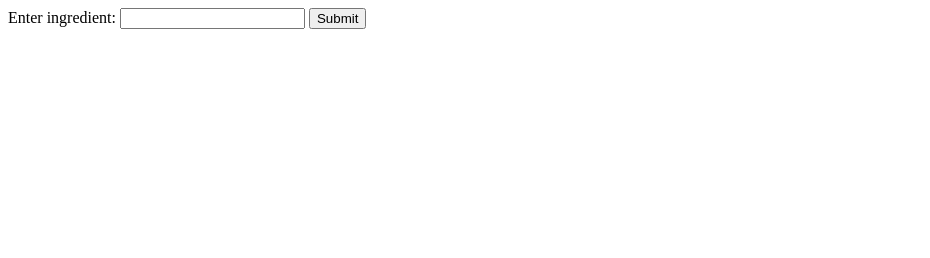
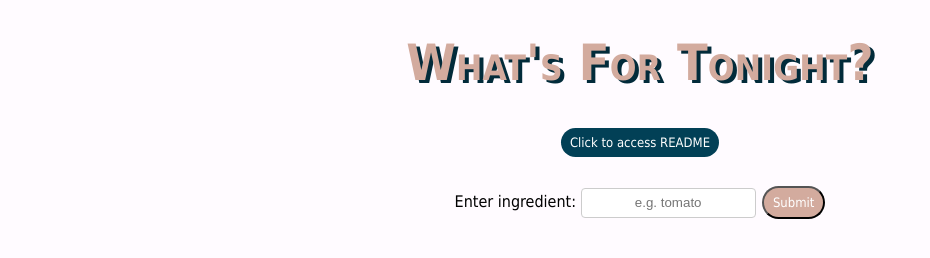
Before and after one commit to ankoanju/Comp20-Assignment10, a plain HTML site: page index.html in a window 1280 px wide. Shown: the whole page, without its empty margins (0-930 px from the left). Drawn offline with Linux system fonts and the light colour scheme.

Commit message:
Add files via upload

```diff
--- a/index.html
+++ b/index.html
@@ -3,6 +3,23 @@
 <head>
 	<title> Assignment 10: API Fun! </title>
 	<meta charset="utf-8"/>
+	<link rel = "stylesheet" type = "text/css" href = "main.css">
+	<style type = "text/css">
+		.grid {
+			color: #022B3A;
+			padding: 1rem;
+			height: 10em;
+			font-size: 25px;
+		}
+
+		.container {
+			max-width: 1200px;
+			margin: 0 auto;
+			display: grid;
+			grid-gap: 1rem;
+			grid-template-columns: repeat(auto-fit, minmax(250px, 1fr));
+		}
+	</style>
 	<script>
 		function getRecipe() {
 			var ingredient = document.getElementById("ingredient").value;
@@ -13,7 +30,7 @@
 				var request = new XMLHttpRequest();
 
 				// Set URL for the AJAX request to be the JSON file
-				request.open("GET", "http://www.recipepuppy.com/api/?q="+ingredient, true);
+				request.open("GET", "https://www.themealdb.com/api/json/v1/1/filter.php?i="+ingredient+"&APPID=1", true);
 
 				// Set up event handler/callback
 				request.onreadystatechange = function getData() {
@@ -21,46 +38,53 @@
 					// Option 1: readyState 4 means done; status 200 means ok
 					if ( request.readyState == 4 && request.status == 200 ) {
 						// Success!
-						console.log("are you here");
-						var recipes = JSON.parse(request.responseText);
-						document.getElementById("displaying").innerHTML = recipes["title"];
+						result = request.responseText;
+						var recipes = JSON.parse( result );
 
+						var mealnames = "<div class = 'container'>";
+
+						if ( recipes["meals"] != null ) {
+							for ( i = 0; i < recipes["meals"].length; i++ ) {
+								mealnames += "<div class = 'grid'>" + recipes["meals"][i]["strMeal"] + "<br />" + "<img src = '" + recipes["meals"][i]["strMealThumb"] + "' height='200'>" + "</div>";
+							}
+							mealnames += "</div>";
+							document.getElementById("displaying").innerHTML = mealnames;
+						} else {
+							document.getElementById("displaying").innerHTML = "Sorry, no recipes found :(";
+						}
+
+					// Option 2: if status is not 200, something is wrong.
 					} else if (request.readyState == 4 && request.status != 200) {
-						console.log(request.readyState + " " + request.status);
 						document.getElementById("displaying").innerHTML = "Error.";
 
-					}else if (request.readyState == 3) {
+					// Option 3: readyState 3 means loading
+					} else if (request.readyState == 3) {
 						document.getElementById("displaying").innerHTML = "Still loading... try again!";
 
+					// Option 4: if status is 404 it is forbidden and if 404 page not found
+					} else if (request.status > 400 ) {
+						document.getElementById("displaying").innerHTML = "Sorry, no recipes found";
 					}
 				}
-
 
 			}
 			// Fire off the HTTP request
 			request.send();
 
-
 		}
-
-
-
 
 	</script>
 </head>
 
 <body>
-	<label for = "ingredient"> Enter ingredient: </label>
-	<input type = "text" id = "ingredient">
-	<input type = "submit" onclick = "getRecipe();">
+
+	<h1> What's For Tonight?</h1>
+	<a href="readme.html" class = "linked"> Click to access README</a> <br /> <br />
+
+	<label for = "ingredient" class = "labtext"> Enter ingredient: </label>
+	<input type = "text" id = "ingredient" class = "textbox" placeholder = "e.g. tomato">
+	<input type = "submit" class = "submitbutton" onclick = "getRecipe();">
 
 	<p id = "displaying"> </p>
 </body>
-
-
-
-
-
-
-
 </html>
--- /dev/null
+++ b/main.css
@@ -0,0 +1,86 @@
+body{
+	background-color: #FFFBFF;
+	text-align: center;
+	font-size: 25px;
+}
+
+h1 {
+	color: #D3AB9E;
+	text-shadow: 4px 3px 0px #022B3A;
+	text-align: center;
+	letter-spacing: 0.2px;
+	font-family: Tahoma, Geneva, sans-serif;
+	font-size: 50px;
+	font-style: bold;
+	font-variant: small-caps;
+}
+
+h2 {
+	color: #D3AB9E;
+	text-align: center;
+	letter-spacing: 0.2px;
+	font-family: Tahoma, Geneva, sans-serif;
+	font-size: 18px;
+	font-style: bold;
+	font-variant: small-caps;
+}
+
+p {
+	color: #022B3A;
+	text-align: center;
+	letter-spacing: 0.2px;
+	font-family: Tahoma, Geneva, sans-serif;
+	font-size: 12px;
+	margin-left: 100px;
+	margin-right: 100px;
+}
+
+.labtext {
+	text-align: center;
+	font-family: Tahoma, sans-serif;
+	font-size: 16px;
+	font-style: bold;
+}
+
+.submitbutton {
+	background-color:#D3AB9E;
+	border-radius:20px;
+	display:inline-block;
+	cursor:pointer;
+	color:#ffffff;
+	font-family: Tahoma, sans-serif;
+	font-size:13px;
+	padding:7px 9px;
+	text-decoration:none;
+}
+
+.submitbutton:hover {
+	background-color: #D3947E;
+}
+
+.linked {
+	background-color:#024056;
+	border-radius:20px;
+	display:inline-block;
+	cursor:pointer;
+	color:#ffffff;
+	font-family: Tahoma, sans-serif;
+	font-size:13px;
+	padding:7px 9px;
+	text-decoration:none;
+}
+
+.linked:hover{
+	background-color: #012735;
+}
+
+input[type=text]
+{
+	width: 175px;
+	height: 30px;
+	text-align: center;
+	display: inline-block;
+	border: 1px solid #ccc;
+	border-radius: 4px;
+	box-sizing: border-box;
+}
```
Also changed, not shown: readme.html (added, +28 -0 lines).
